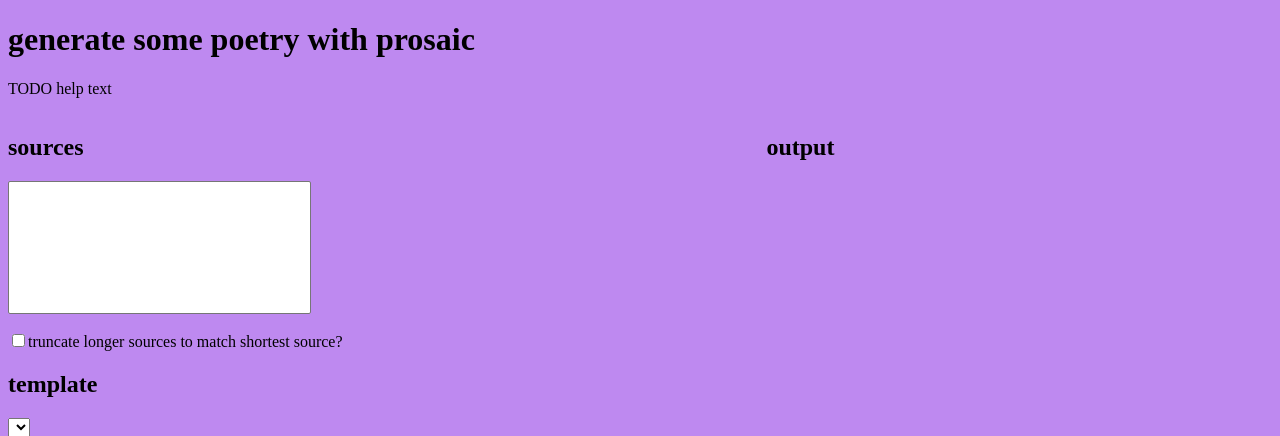
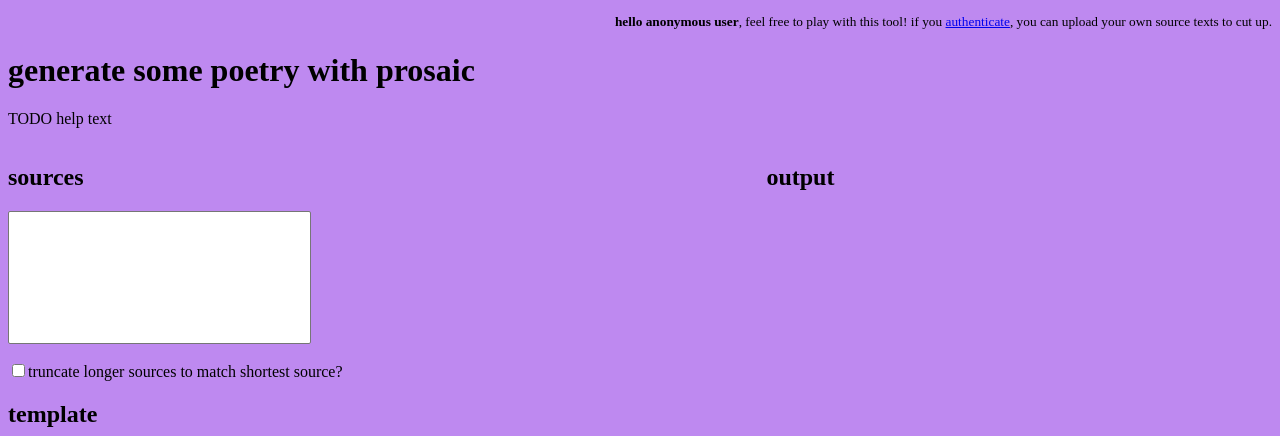
Before and after one commit to vilmibm/prosaicweb, a Flask app: page / in a window 1280 px wide. Shown: the top 436 px of the page. Run offline with Flask 2, Linux system fonts and the light colour scheme; data that the repository does not hold is empty.

Commit message:
js restructure, UI cleanup

```diff
--- a/prosaicweb/static/generate.css
+++ b/prosaicweb/static/generate.css
@@ -44,7 +44,7 @@
     width: 90%;
 }
 
-#logout {
+#authinfo {
     text-align: right;
 }
 
--- a/prosaicweb/static/generate.js
+++ b/prosaicweb/static/generate.js
@@ -71,6 +71,33 @@
         request.addEventListener('load', successful_generation.bind(null, state));
     };
 
+    // init
+    var state = {
+        template_select: qs('#templates'),
+        generate_form: qs('#generate'),
+        output: qs('#output'),
+        preselected_template_option: qs('#templates').selectedOptions[0],
+        template_editor: CodeMirror.fromTextArea(qs('textarea'), {mode:'javascript'}),
+        upload_form: qs('#upload'),
+        sources: qs("#sources")
+    };
+
+    NodeList.prototype.forEach = Array.prototype.forEach;
+    state.template_select.addEventListener('change', template_selected.bind(null, state));
+    state.generate_form.addEventListener('submit', submit_generation.bind(null, state), true);
+    state.template_editor.setValue(JSON.pretty_print(state.preselected_template_option.dataset.content));
+
+    if (state.upload_form) {
+        var successful_upload = function (state, e) {
+            var file_name = JSON.parse(e.target.response).name;
+
+            var new_source = document.createElement('option');
+            new_source.textContent = file_name;
+            state.sources.appendChild(new_source);
+            state.upload_form.clear();
+            state.upload_form.unlock();
+        };
+
         var upload_file = function (state, e) {
             e.preventDefault();
 
@@ -84,29 +111,6 @@
             state.upload_form.lock();
         };
 
-    var successful_upload = function (state, e) {
-        var file_name = JSON.parse(e.target.response).name;
-        console.log(file_name);
-
-        var new_source = document.createElement('option');
-        new_source.textContent = file_name;
-        state.sources.appendChild(new_source);
-        state.upload_form.clear();
-        state.upload_form.unlock();
-    };
-
-    // init
-    var state = {
-        template_select: qs('#templates'),
-        generate_form: qs('#generate'),
-        output: qs('#output'),
-        preselected_template_option: qs('#templates').selectedOptions[0],
-        template_editor: CodeMirror.fromTextArea(qs('textarea'), {mode:'javascript'}),
-        upload_form: qs('#upload'),
-        sources: qs("#sources")
-    };
-
-    NodeList.prototype.forEach = Array.prototype.forEach;
         state.upload_form.lock = function () {
             this.querySelectorAll('input').forEach(function (el) {
                 el.setAttribute('disabled', 'true');
@@ -122,8 +126,6 @@
             this.querySelector("input[type=file]").value = "";
         };
 
-    state.template_select.addEventListener('change', template_selected.bind(null, state));
-    state.generate_form.addEventListener('submit', submit_generation.bind(null, state), true);
-    state.template_editor.setValue(JSON.pretty_print(state.preselected_template_option.dataset.content));
         state.upload_form.addEventListener('submit', upload_file.bind(null, state));
+    }
 })();
--- a/prosaicweb/templates/generate.html
+++ b/prosaicweb/templates/generate.html
@@ -6,11 +6,15 @@
         <link rel="stylesheet" href="/static/generate.css">
         <link rel="stylesheet" href="/static/codemirror/codemirror.css">
     </head>
+    <div id="authinfo">
     {% if user_name %}
     <form id="logout" action="/logout" method="post">
         logged in as <b>{{ user_name }}</b> <input type="submit" value="log out">
     </form>
+    {% else %}
+    <sub><b>hello anonymous user</b>, feel free to play with this tool! if you <a href="/auth">authenticate</a>, you can upload your own source texts to cut up.</sub>
     {% endif %}
+    </div>
     <h1>generate some poetry with prosaic</h1>
     <p>TODO help text</p>
     {% if user_name %}
```
Lines whose indentation alone changed are shown as unchanged.
